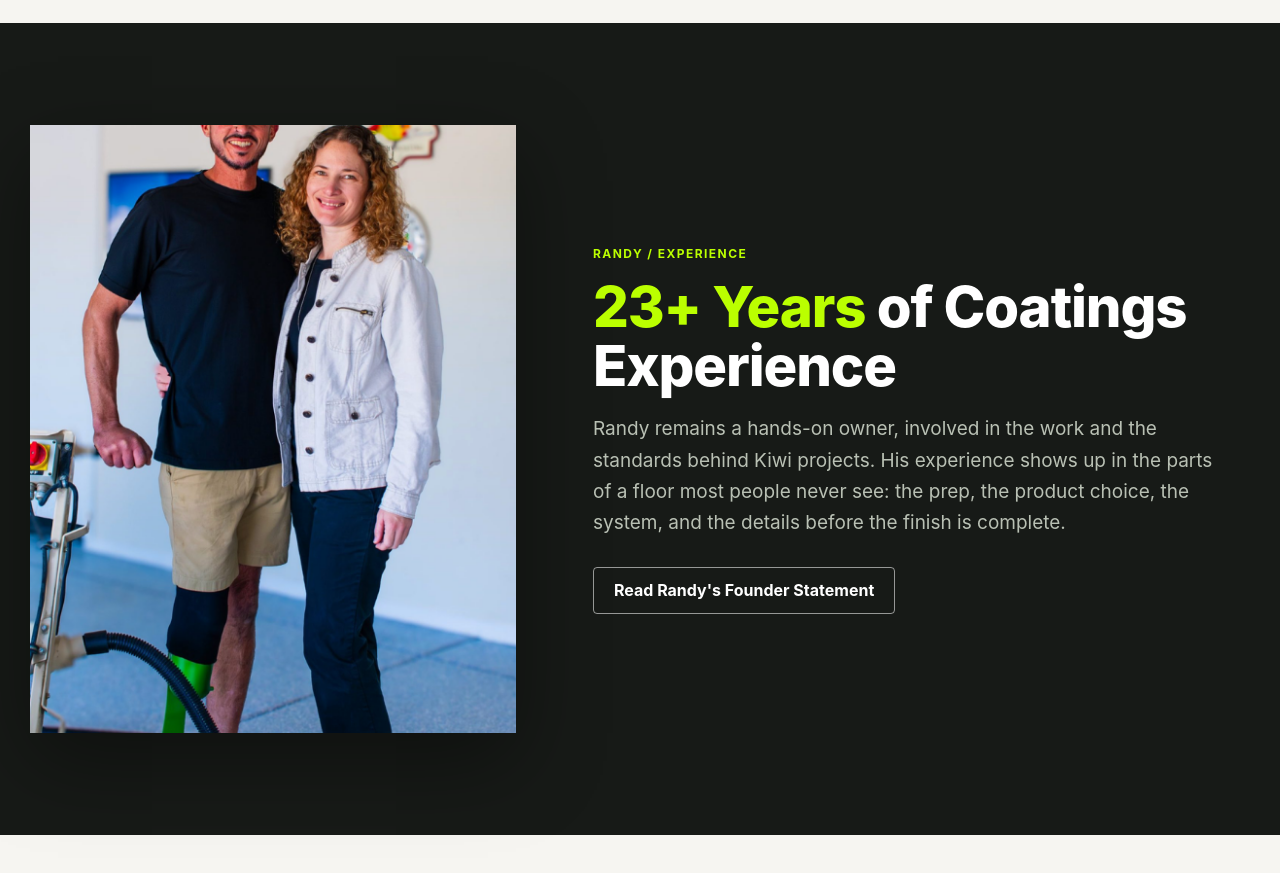
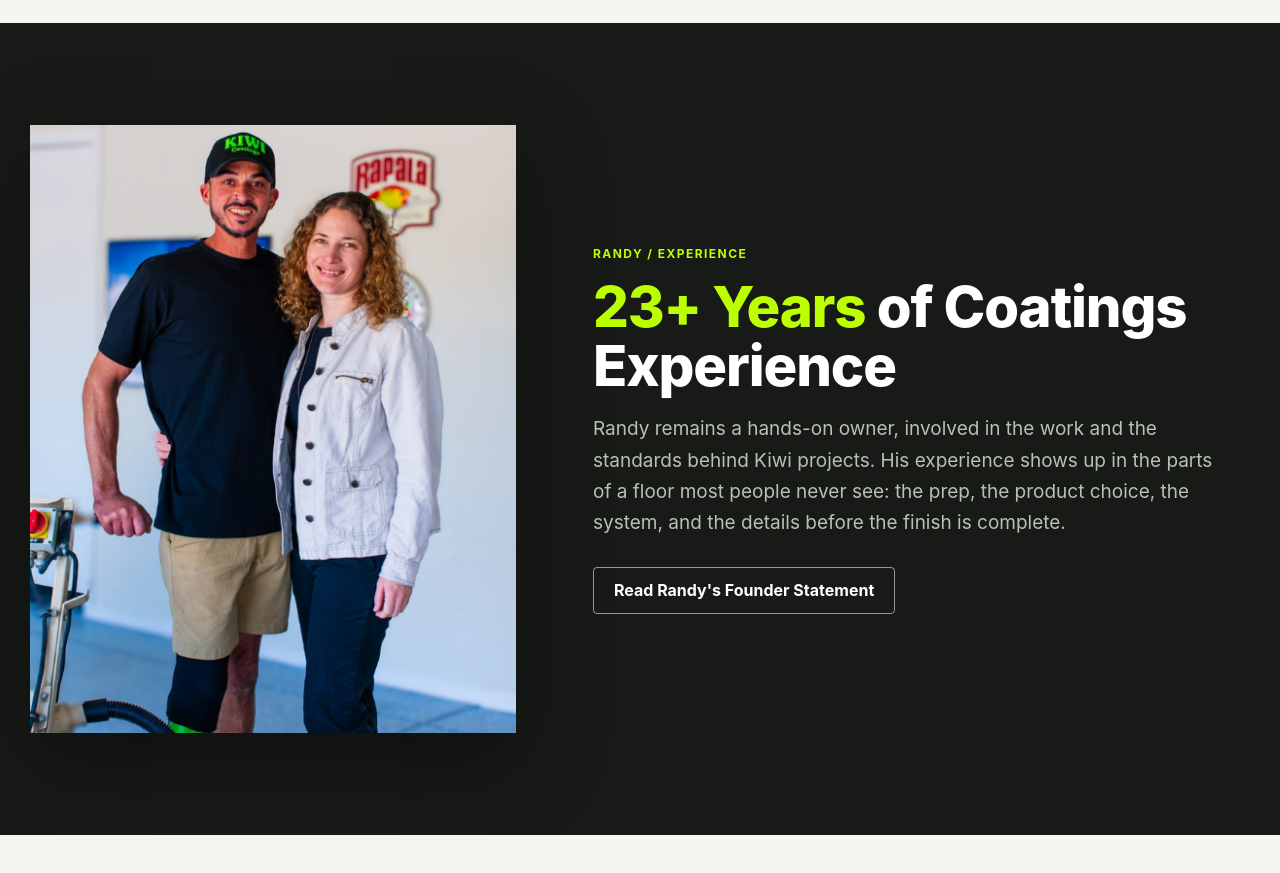
Before and after one commit to AgentScoutPro/kiwicoatingsaz, a Next.js app: page /about in a window 1280 px wide. Shown: the part 1380-2253 px from the top of the page. Built offline with nearby package versions, Linux system fonts and the light colour scheme.

Commit message:
Fix about founder image crop

```diff
--- a/app/about/page.tsx
+++ b/app/about/page.tsx
@@ -77,6 +77,7 @@
               width={1200}
               height={1500}
               sizes="(max-width: 760px) 100vw, 44vw"
+              style={{ objectPosition: founderMedia.position }}
             />
           </figure>
           <div>
--- a/app/globals.css
+++ b/app/globals.css
@@ -894,7 +894,7 @@
   display: block;
   height: auto;
   object-fit: cover;
-  object-position: center 40%;
+  object-position: center top;
   width: 100%;
 }
 
```
